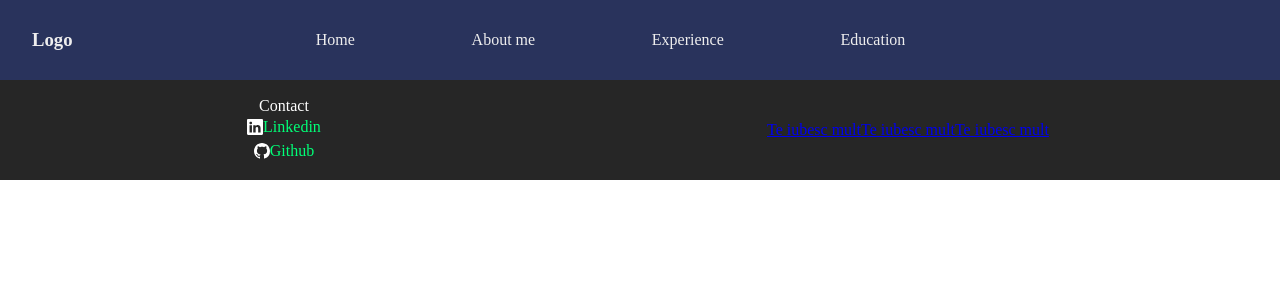
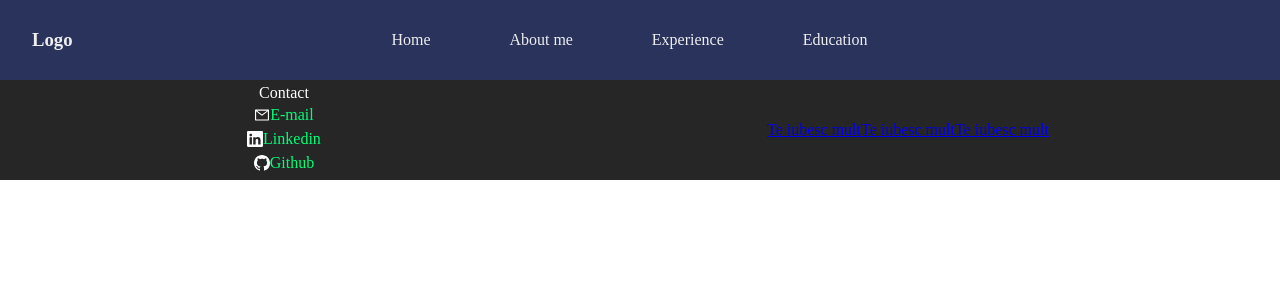
Before and after one commit to iCooKie123/React, a React (Vite) app in the folder React/: page / in a window 1280 px wide. Shown: the top 300 px of the page. Built offline with nearby package versions, Linux system fonts and the light colour scheme.

Commit message:
schimbari footer

```diff
--- a/React/src/components/Footer.jsx
+++ b/React/src/components/Footer.jsx
@@ -1,6 +1,7 @@
 import React from "react";
 import "../styles/footer.css";
 import {BsLinkedin,BsGithub} from 'react-icons/bs'
+import {AiOutlineMail} from 'react-icons/ai'
 function Footer(){
     return(
         <footer>
@@ -8,14 +9,17 @@ function Footer(){
                 <ul className="list-right">
                     <li>Contact</li>
                     <div className="contact-flex">
-                    <BsLinkedin/>
-                    <a href="/#">Linkedin</a>
+                        <AiOutlineMail/>
+                        <a href="mailto:aconstantin86@yahoo.com">E-mail</a>
                     </div>
                     <div className="contact-flex">
-                    <BsGithub/>
-                    <a href="https://github.com/iCooKie123">Github</a>
+                        <BsLinkedin/>
+                        <a href="/#">Linkedin</a>
                     </div>
-
+                    <div className="contact-flex">
+                        <BsGithub/>
+                        <a href="https://github.com/iCooKie123">Github</a>
+                    </div>
                 </ul>
             </div>
             <div className="ft-left">
--- a/React/src/styles/navbar.css
+++ b/React/src/styles/navbar.css
@@ -24,8 +24,8 @@ header{
 nav{
     display: flex;
     align-items: center;
-    justify-content: space-between;
-    width: 60%;
+    justify-content: space-evenly;
+    width: 50%;
 }
 
 nav a{
```
